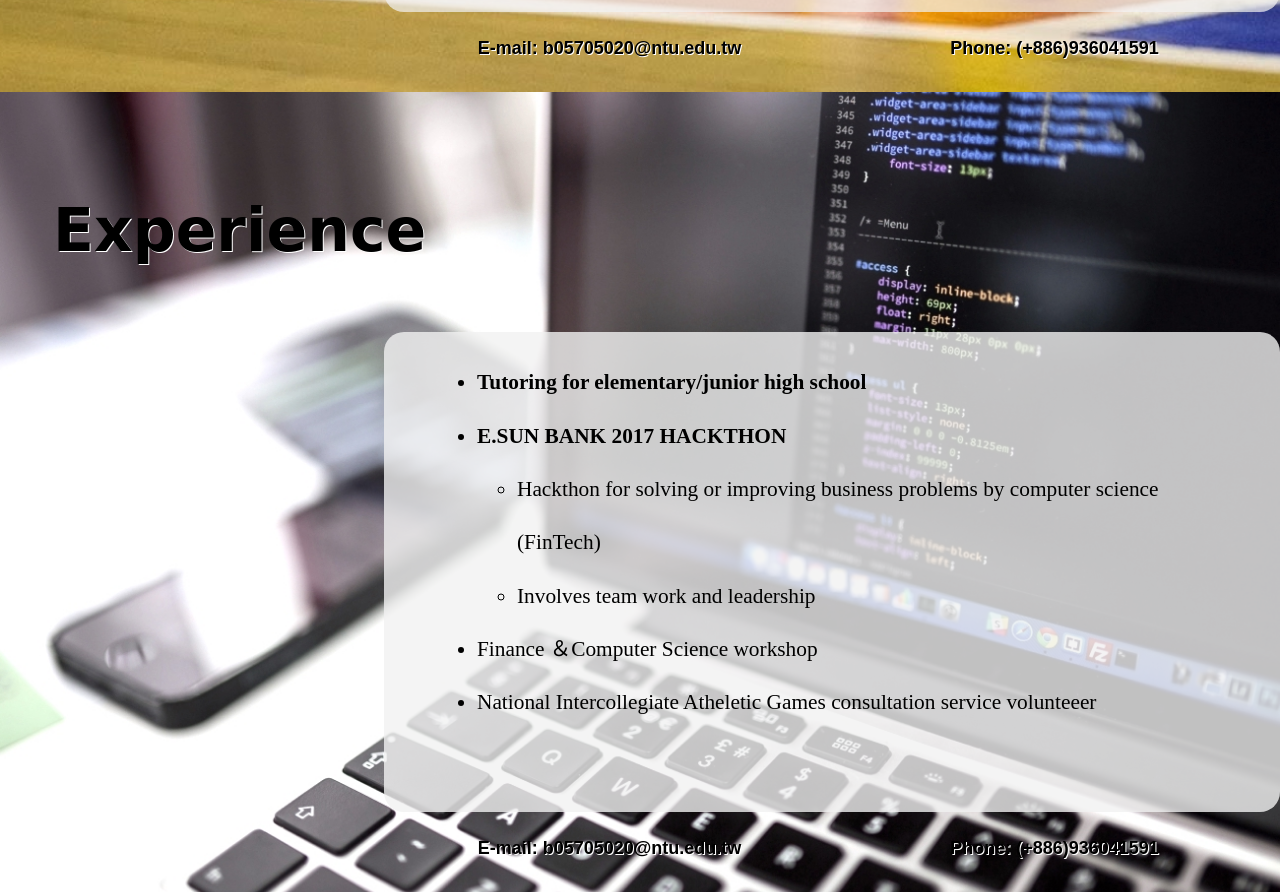
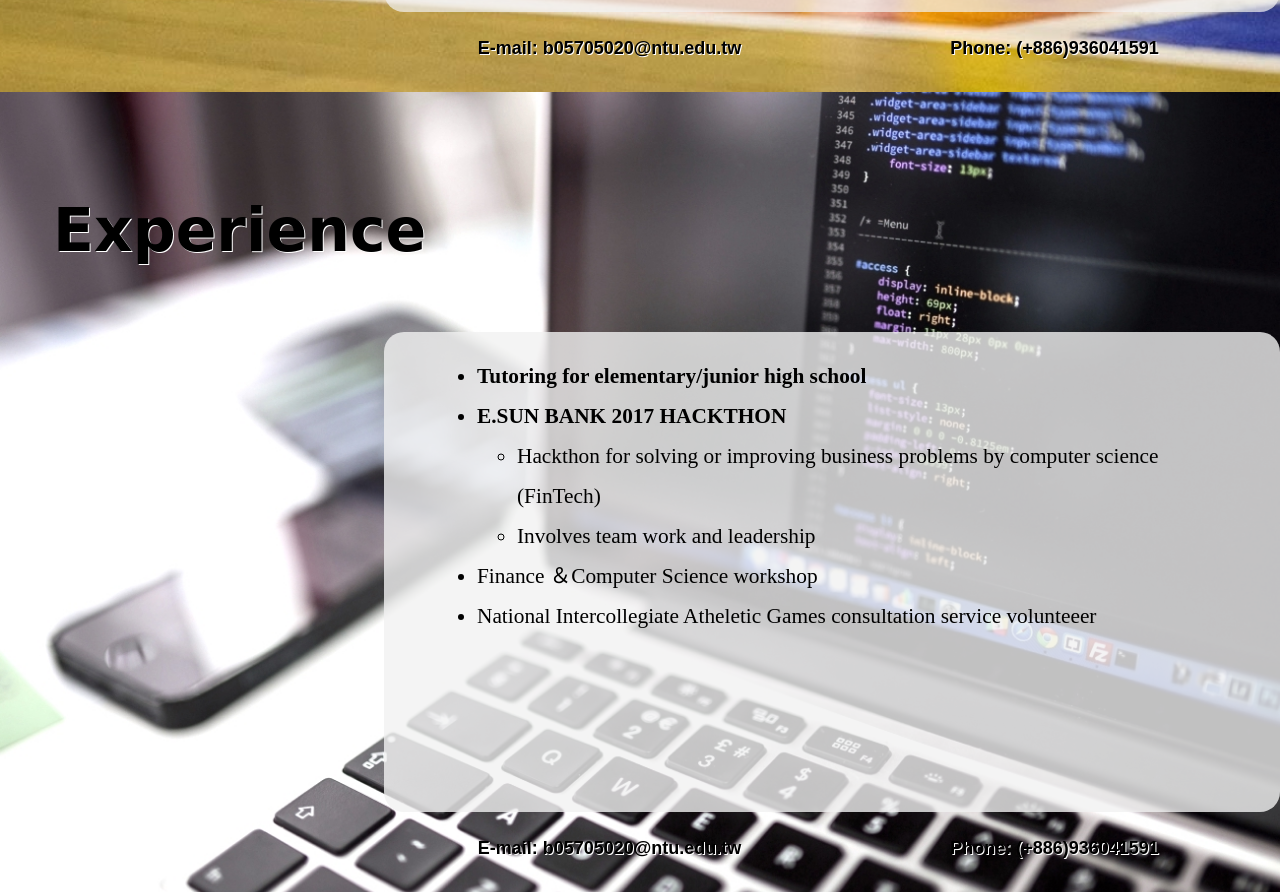
Before and after one commit to eric19971113/eric-resume, a plain HTML site: page index.html in a window 1280 px wide. Shown: the part 3183-4075 px from the top of the page. Drawn offline with Linux system fonts and the light colour scheme.

Commit message:
看你在這裡要打啥

```diff
--- a/main.css
+++ b/main.css
@@ -401,7 +401,7 @@ h2 {
 }
 
 #experienc{
-	line-height: 40pt;
+	line-height: 30pt;
 	font-size: 16pt;
 }
 #exp{
```
